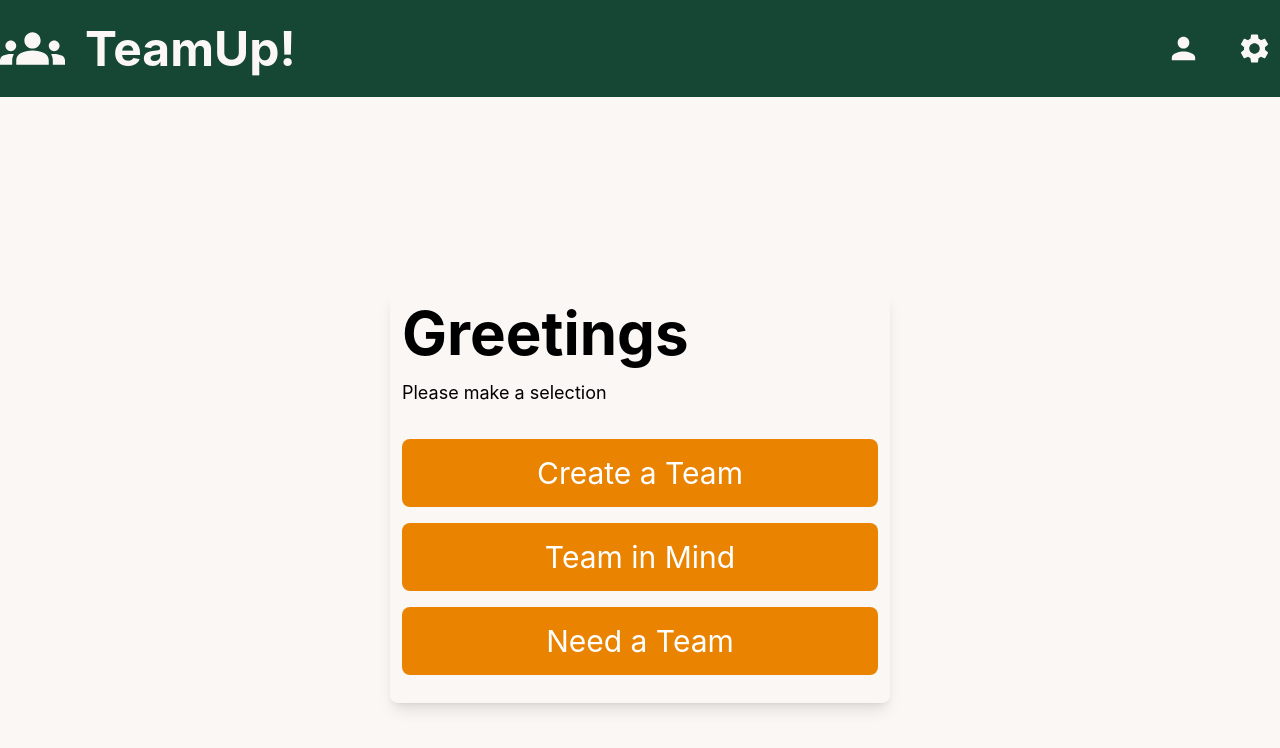
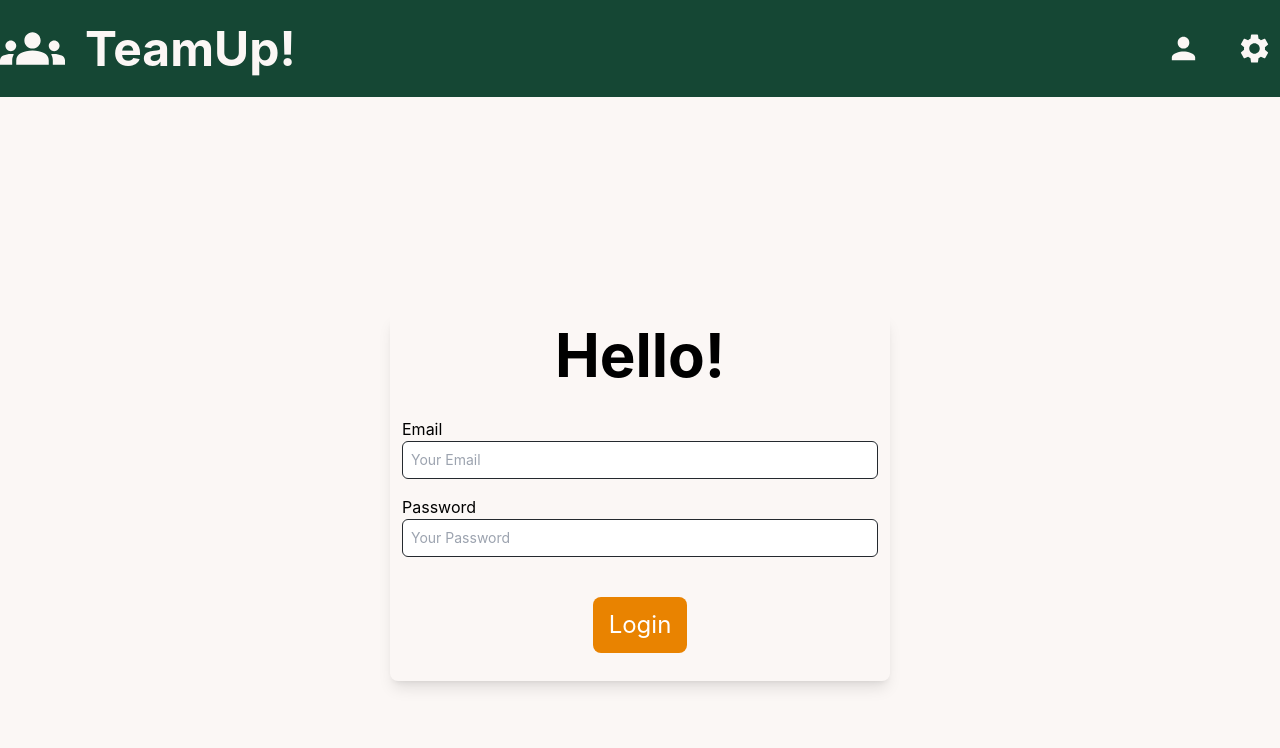
Before and after one commit to fdolisy/TeamUp, a React (Create React App) app in the folder client/: page / in a window 1280 px wide. Shown: the top 748 px of the page. Built offline with nearby package versions, Linux system fonts and the light colour scheme.

Commit message:
created login page

```diff
--- a/client/src/App.js
+++ b/client/src/App.js
@@ -5,19 +5,22 @@ import TeamStatus from "./pages/TeamStatus"
 import JoinTeam from "./pages/JoinTeam"
 import CreateProfile from "./pages/CreateProfile"
 import CreateTeam from "./pages/CreateTeam"
+import LoginPage from "./pages/LoginPage"
 
 
 import { BrowserRouter as Router, Route, Routes } from "react-router-dom";
+var cors = require('cors')
 
 
 function App() {
+
   return (
     <Routes>
-      <Route path='/' element={<TeamStatus />} />
       <Route path='/status' element={<TeamStatus />} />
       <Route path='/create' element={<CreateTeam />} />
       <Route path='/profile' element={<CreateProfile />} />
       <Route path='/join' element={<JoinTeam />} />
+      <Route path='/' element={<LoginPage />} />
 
 
     </Routes>
--- a/client/src/index.css
+++ b/client/src/index.css
@@ -17,6 +17,9 @@
 .btn {
   @apply text-white bg-green hover:bg-green-dark rounded-lg
 }
+.obtn {
+  @apply text-white bg-orange hover:bg-green-dark rounded-lg
+}
 
 
 body {
--- a/client/src/pages/CreateProfile.js
+++ b/client/src/pages/CreateProfile.js
@@ -5,7 +5,7 @@ import Select from "react-select";
 import axios from 'axios';
 
 
-export default function Starting() {
+export default function CreateProfile() {
   let navigate = useNavigate();
 
 
@@ -79,9 +79,9 @@ export default function Starting() {
     <div className="bg-offWhite h-screen">
       <Navbar />
 
-      <h1 className="text-4xl text-center font-bold text-orange py-4">
-      Greetings!
-    </h1>
+      <h1 className="text-4xl font-bold text-orange px-4 py-4">
+      Create Profile
+      </h1>
 
 
       <div class="flex justify-between w-full px-5">
@@ -156,7 +156,7 @@ export default function Starting() {
     </div>
 
 
-    <h1 className="text-5xl font-bold text-orange px-4 py-4">
+    <h1 className="text-4xl font-bold text-orange px-4 py-4">
       Top 9 Project Choices
     </h1>
 
--- /dev/null
+++ b/client/src/pages/LoginPage.js
@@ -0,0 +1,61 @@
+import Navbar from "../components/Navbar";
+import { useNavigate } from "react-router-dom";
+import axios from "axios";
+
+export default function JoinTeam() {
+
+    let navigate = useNavigate()
+  function HandleSubmit() {
+    console.log(document.getElementById("email").value);
+    console.log(document.getElementById("password").value);
+
+    navigate("/status")
+  }
+
+  return (
+    <div className="bg-offWhite">
+      <Navbar />
+
+      <div class="flex h-screen">
+        <div className="flex flex-col m-auto">
+          <div className="shadow-lg rounded-lg w-[500px] p-3">
+            <div className="space-y-4">
+              <div className="text-center text-6xl font-bold">Hello!</div>
+              <div className="flex flex-col space-y-4 py-4">
+                <form onSubmit={HandleSubmit}>
+                  <div>
+                    <label htmlFor="email">Email</label>
+                    <input
+                      type="email"
+                      className={`w-full p-2 text-primary border rounded-md outline-none text-sm transition duration-150 ease-in-out mb-4`}
+                      id="email"
+                      placeholder="Your Email"
+                    />
+                  </div>
+                  <div>
+                    <label htmlFor="password">Password</label>
+                    <input
+                      type="password"
+                      className={`w-full p-2 text-primary border rounded-md outline-none text-sm transition duration-150 ease-in-out mb-4`}
+                      id="password"
+                      placeholder="Your Password"
+                    />
+                  </div>
+
+                  <div className="flex justify-center items-center mt-6">
+                    <button
+                      className={"obtn text-2xl py-3 px-4 "}
+                      onClick={HandleSubmit}
+                    >
+                      Login
+                    </button>
+                  </div>
+                </form>
+              </div>
+            </div>
+          </div>
+        </div>
+      </div>
+    </div>
+  );
+}
```
